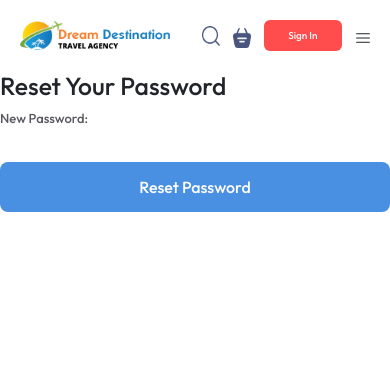
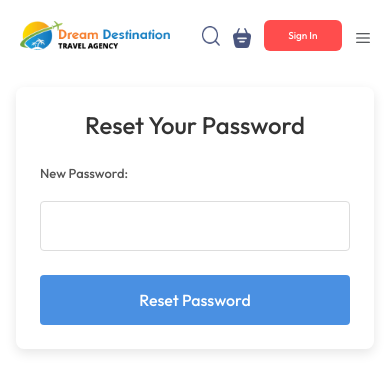
Before and after one commit to PanchalKeyur0806/Complete-Dream-Destination, a React (Vite) app in the folder dream-destination/: page /resetpassword/1 in a window 390 px wide. Shown: the top 392 px of the page. Built offline with nearby package versions, Linux system fonts and the light colour scheme; no server answers; a web font is replaced by a local one.

Commit message:
Added styles for /resetpassword/:token route

```diff
--- /dev/null
+++ b/dream-destination/src/component/ResetPassword/ResetPassword.css
@@ -0,0 +1,96 @@
+/* Reset Password Component Styles */
+.reset-password-container {
+    max-width: 400px;
+    margin: 2rem auto;
+    padding: 2rem;
+    border-radius: 8px;
+    box-shadow: 0 4px 12px rgba(0, 0, 0, 0.1);
+    background-color: #ffffff;
+}
+
+.reset-password-container h2 {
+    text-align: center;
+    margin-bottom: 1.5rem;
+    color: #333;
+    font-size: 1.8rem;
+}
+
+.reset-password-container form {
+    display: flex;
+    flex-direction: column;
+}
+
+.reset-password-container label {
+    font-weight: 500;
+    margin-bottom: 0.5rem;
+    color: #555;
+}
+
+.reset-password-container input {
+    padding: 0.75rem;
+    border: 1px solid #ddd;
+    border-radius: 4px;
+    font-size: 1rem;
+    margin-bottom: 1.5rem;
+    transition: border-color 0.3s;
+}
+
+.reset-password-container input:focus {
+    outline: none;
+    border-color: #4a90e2;
+    box-shadow: 0 0 0 2px rgba(74, 144, 226, 0.2);
+}
+
+.reset-password-container button {
+    background-color: #4a90e2;
+    color: white;
+    border: none;
+    border-radius: 4px;
+    padding: 0.75rem;
+    font-size: 1rem;
+    font-weight: 500;
+    cursor: pointer;
+    transition: background-color 0.3s;
+}
+
+.reset-password-container button:hover {
+    background-color: #3a7bca;
+}
+
+.reset-password-container button:active {
+    transform: translateY(1px);
+}
+
+/* Responsive adjustments */
+@media (max-width: 480px) {
+    .reset-password-container {
+        max-width: 100%;
+        margin: 1rem;
+        padding: 1.5rem;
+    }
+
+    .reset-password-container h2 {
+        font-size: 1.5rem;
+    }
+
+    .reset-password-container button {
+        padding: 0.8rem;
+    }
+}
+
+/* For very small screens */
+@media (max-width: 320px) {
+    .reset-password-container {
+        padding: 1rem;
+    }
+
+    .reset-password-container h2 {
+        font-size: 1.3rem;
+    }
+
+    .reset-password-container input,
+    .reset-password-container button {
+        padding: 0.7rem;
+        font-size: 0.9rem;
+    }
+}
--- a/dream-destination/src/component/ResetPassword/ResetPassword.jsx
+++ b/dream-destination/src/component/ResetPassword/ResetPassword.jsx
@@ -1,5 +1,6 @@
 import { useState } from "react";
 import { useParams, useNavigate } from "react-router-dom";
+import "./ResetPassword.css";
 
 const ResetPassword = () => {
   const [password, setPassword] = useState("");
```
